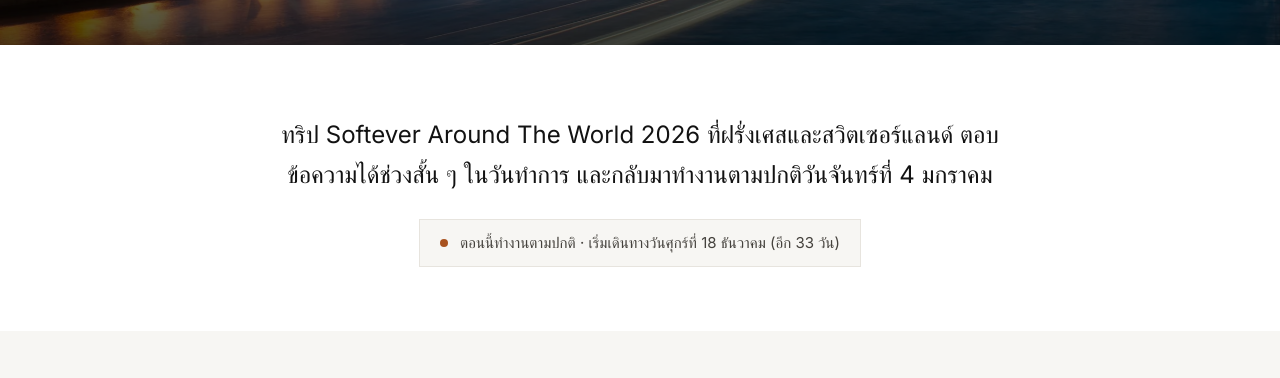
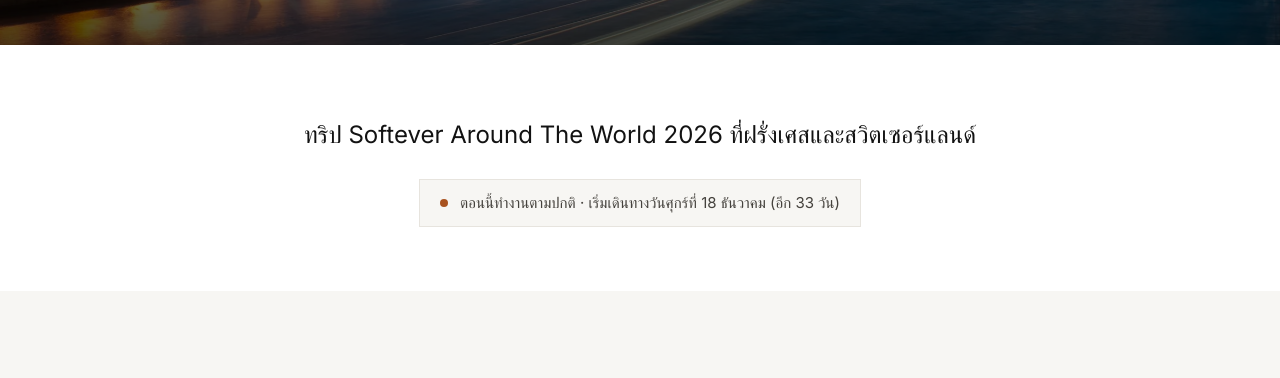
Before and after one commit to koadjaman/SofteverAroundTheWorld, a plain HTML site: page index.html in a window 1280 px wide. Shown: the part 664-1042 px from the top of the page. Drawn offline with nearby package versions, Linux system fonts and the light colour scheme; a web font is replaced by a local one.

Commit message:
Remove short-reply sentence from intro
Co-Authored-By: Claude Opus 5.5 <noreply@anthropic.com>

```diff
--- a/index.html
+++ b/index.html
@@ -563,7 +563,7 @@ footer .credit{margin-top:14px;font:400 12.5px/1.7 var(--sans);color:#a9a49c}
 
 <section class="note">
  <div class="wrap">
-  <p>ทริป Softever Around The World 2026 ที่ฝรั่งเศสและสวิตเซอร์แลนด์ ตอบข้อความได้ช่วงสั้น ๆ ในวันทำการ และกลับมาทำงานตามปกติวันจันทร์ที่ 4 มกราคม</p>
+  <p>ทริป Softever Around The World 2026 ที่ฝรั่งเศสและสวิตเซอร์แลนด์</p>
   <div class="now" role="status"><i aria-hidden="true"></i><span id="now">—</span></div>
  </div>
 </section>
```
